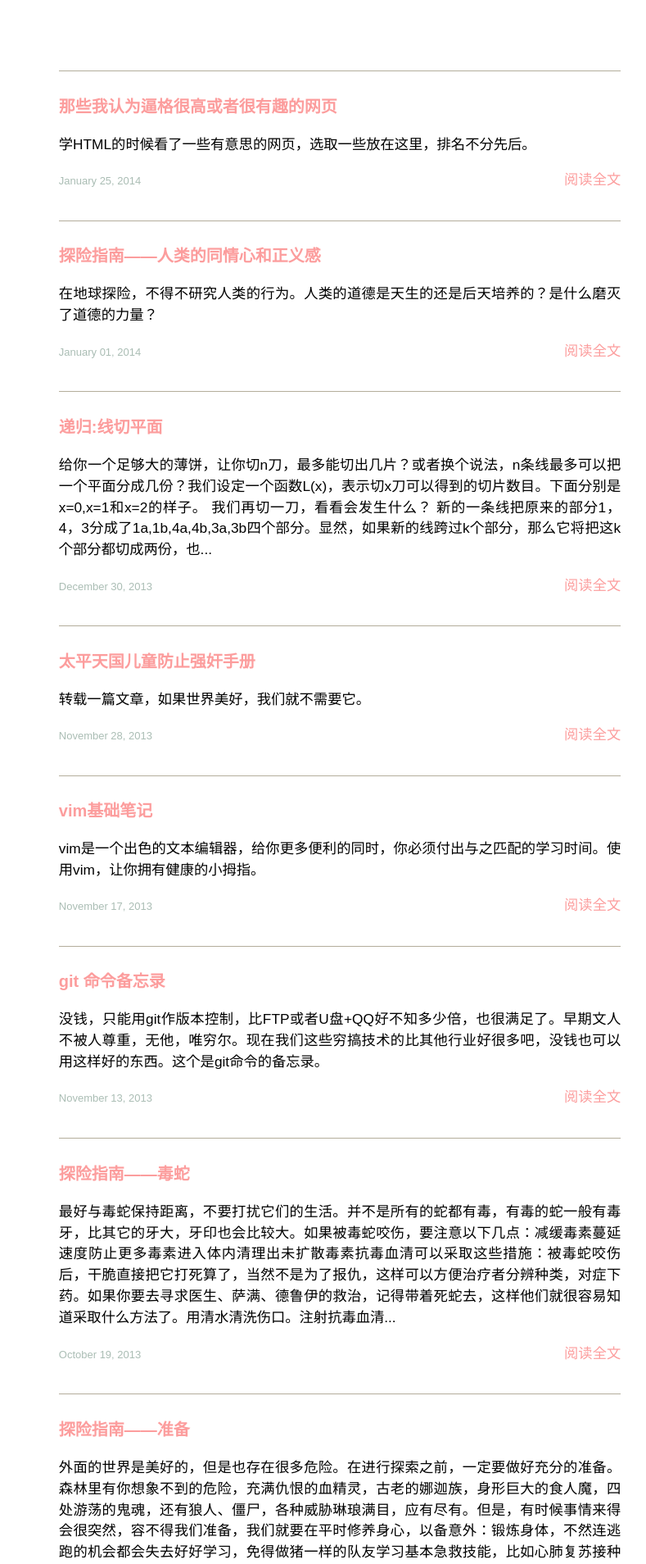
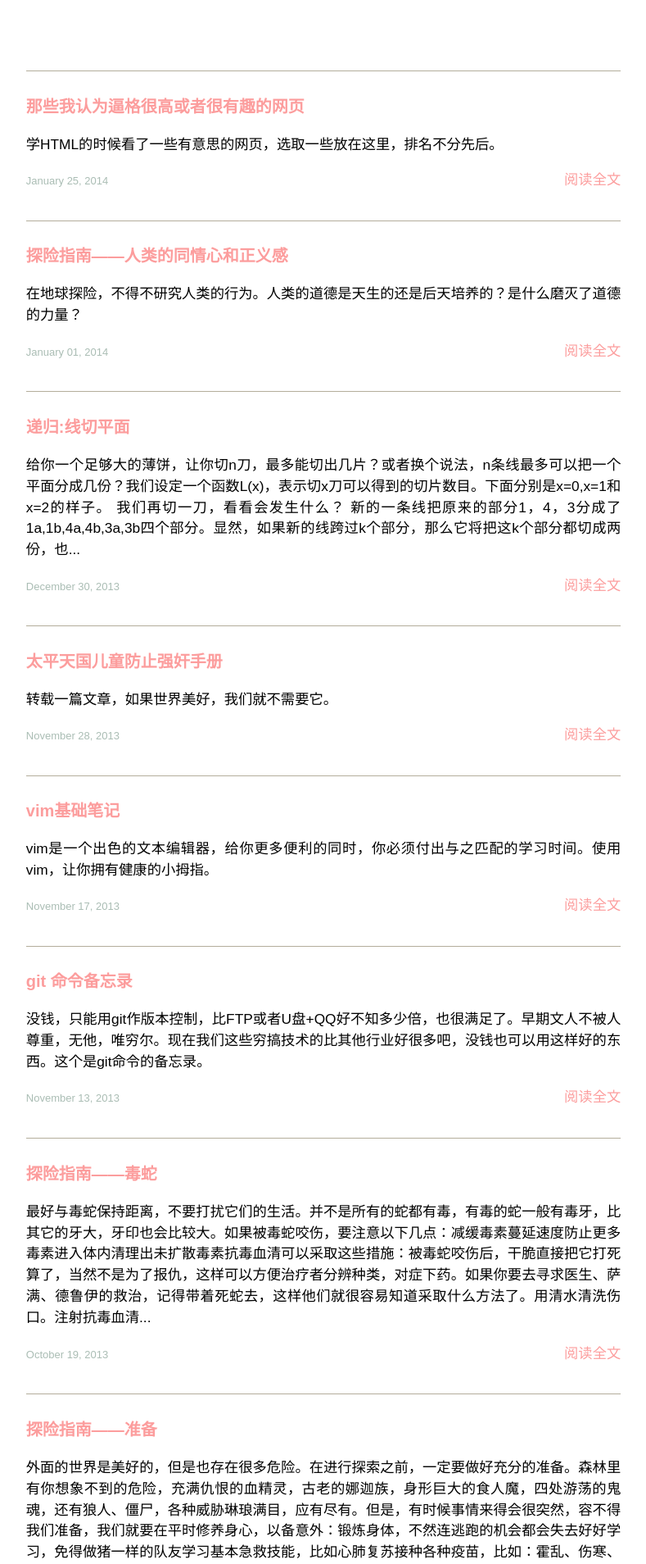
Before and after one commit to banqianhao/banqianhao.github.io, a Jekyll site: the page built from index.html, in a window 1280 px wide. Shown: the top 1908 px of the page at 82% size, without its empty margins (245-1034 px from the left). Built offline with Jekyll 4.4.1, drawn with Linux system fonts in a browser that asks for light colours; Markdown is read by kramdown in place of the engine named in the settings.

Commit message:
Update index.html

```diff
--- a/index.html
+++ b/index.html
@@ -6,7 +6,7 @@ title: "[ quant67 ]"
 <link rel="stylesheet" type="text/css" href="/css/index.css" />
 
 <div id="home">
-    <ul class="posts">
+    <ul class="posts" style="padding-left: 0px;">
         {% for post in site.posts %}
         <div class="IndexP">
             <h1><a href="{{ site.url }}{{ post.url }}">{{ post.title }}</a></h1>
```
